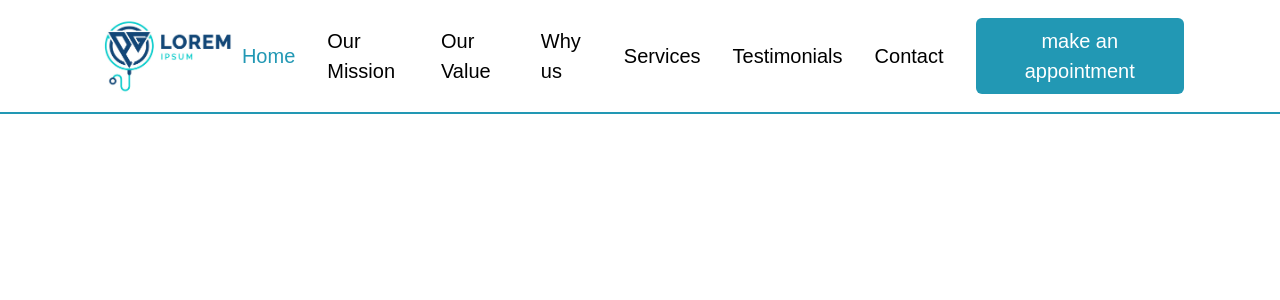
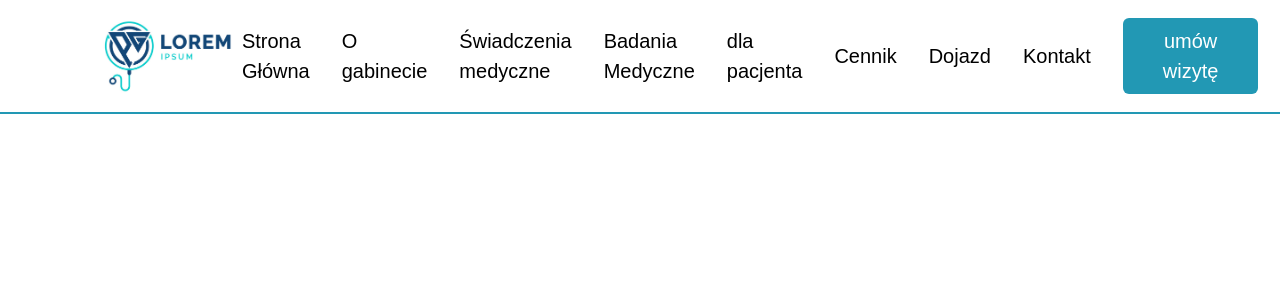
Before and after one commit to Ramox7171/med-landing, a React (Vite) app: page / in a window 1280 px wide. Shown: the top 300 px of the page. Built offline with nearby package versions, Linux system fonts and the light colour scheme; a web font is replaced by a local one.

Commit message:
Changing some text due the final language of the site

```diff
--- a/src/components/Navbar/Navbar.tsx
+++ b/src/components/Navbar/Navbar.tsx
@@ -7,7 +7,7 @@ import useMediaQuery from "../../hooks/useMediaQuery";
 import ActionButton from "./../../shared/ActionButton";
 import * as strings from "../../shared/mock-content.strings.json";
 import "./Navbar.scss";
-import { menuItems } from "../../shared/mock.data";
+import { menuItemsPL } from "../../shared/mock.data";
 
 type Props = {
   isTopOfPage: boolean;
@@ -30,7 +30,7 @@ const Navbar = ({ isTopOfPage, selectedPage, setSelectedPage }: Props) => {
         {/* DESKTOP MENU */}
         {isAboveMediumScreens ? (
           <div className="navbar__menu">
-            {["Home", "Our Mission", "Our Value", "Why us", "Services", "Testimonials", "Contact"].map((page) => (
+            {menuItemsPL.map((page) => (
               <Link
                 key={page}
                 page={page}
@@ -40,7 +40,7 @@ const Navbar = ({ isTopOfPage, selectedPage, setSelectedPage }: Props) => {
             ))}
             <div className="navbar__actions">
               <ActionButton setSelectedPage={setSelectedPage}>
-                {strings.heroButton}
+                {strings.heroButtonPL}
               </ActionButton>
             </div>
           </div>
@@ -59,7 +59,7 @@ const Navbar = ({ isTopOfPage, selectedPage, setSelectedPage }: Props) => {
           </div>
 
           <div className="mobile-menu__links">
-            {menuItems.map((page) => (
+            {menuItemsPL.map((page) => (
               <Link
                 key={page}
                 page={page}
--- a/src/shared/mock-content.strings.json
+++ b/src/shared/mock-content.strings.json
@@ -1,3 +1,4 @@
 {
-    "heroButton": "make an appointment"
+    "heroButtonEN": "make an appointment",
+    "heroButtonPL": "umów wizytę"
 }
--- a/src/shared/mock.data.ts
+++ b/src/shared/mock.data.ts
@@ -1,2 +1,18 @@
-export const menuItems:string [] =
+export const menuItemsEN:string[] =
     ["Home", "Our Mission", "Our Value", "Why us", "Services", "Testimonials", "Contact"];
+
+
+export const menuItemsPL:string[] = ["Strona Główna", "O gabinecie", "Świadczenia medyczne","Badania Medyczne","dla pacjenta", "Cennik","Dojazd","Kontakt"];
+
+
+
+
+
+    // Strona Główna
+    // O Gabinecie
+    // Świadczenia medyczne
+    // badania analityczne
+    // dla pacjenta
+    // cennik
+    // dojazd
+    // kontakt
```
